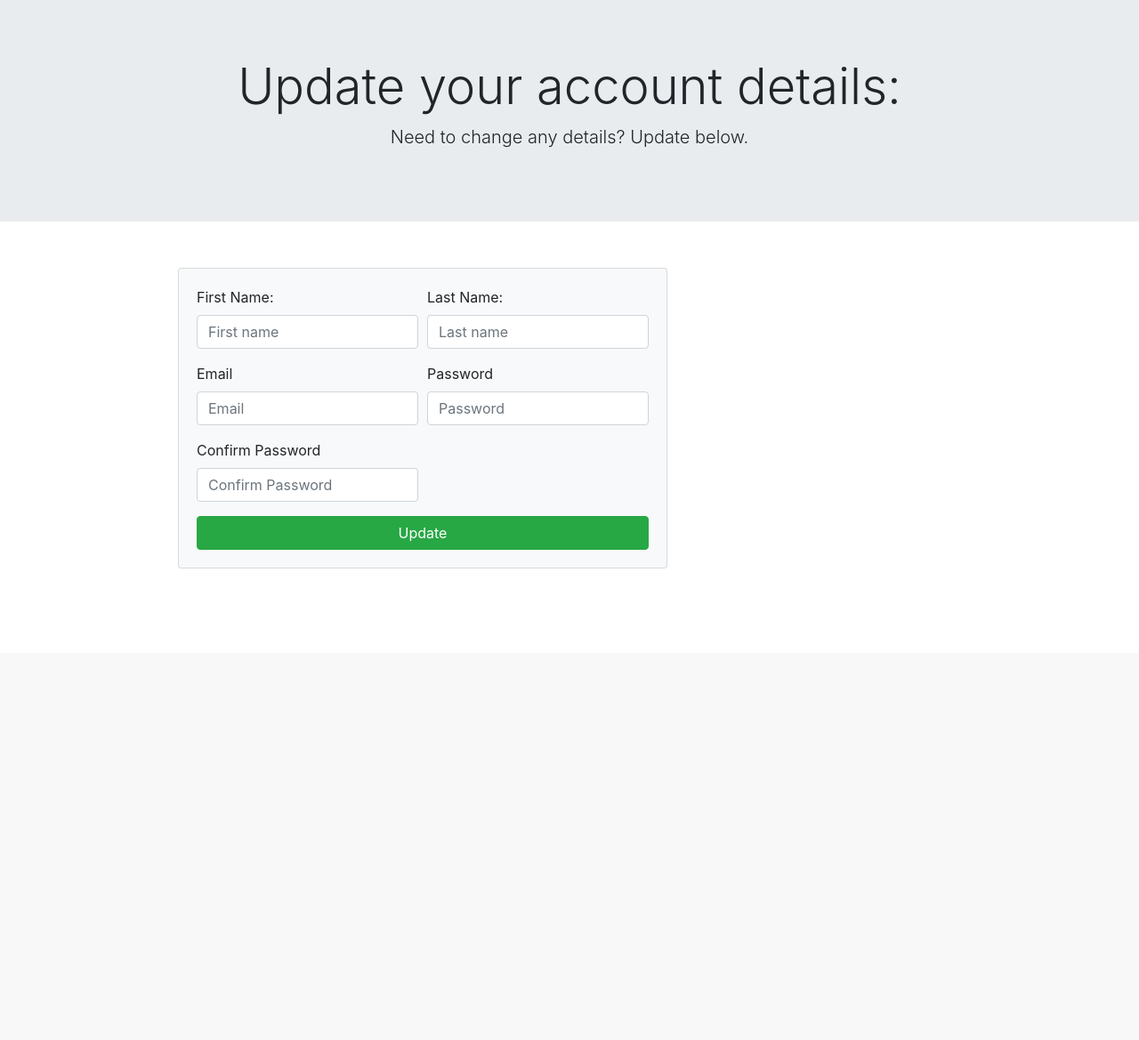
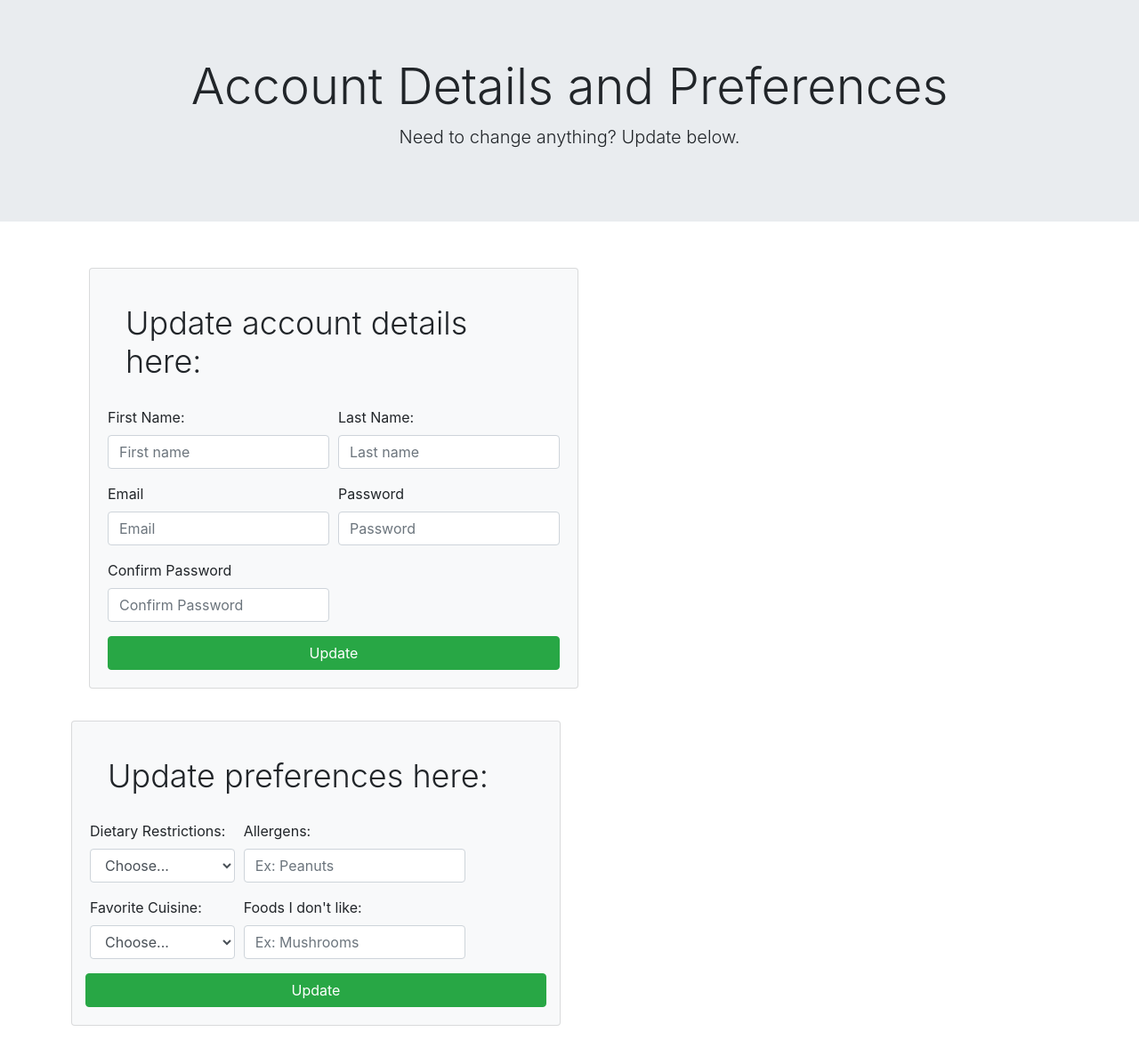
Before and after one commit to beckydiaz/savour, a Django app: page /savour/update/account in a window 1280 px wide. Shown: the part 66-1235 px from the top of the page at 89% size. Before the commit the page ends 705 px from the top, so only its background shows below. Run offline with Django 3.2, Linux system fonts and the light colour scheme; parts of the project's set-up code (start-up, migrations or seed data) failed here and were passed over; some libraries are stand-ins or nearby versions.

Commit message:
update account page template

```diff
--- a/apps/savour_app/templates/savour_app/savour_account.html
+++ b/apps/savour_app/templates/savour_app/savour_account.html
@@ -17,7 +17,8 @@
             <img src="{% static 'savour_app/img/logo?.png' %}" width="40" height="40" alt="">
             SAVOUR
         </a>
-                <button class="navbar-toggler" type="button" data-toggle="collapse" data-target="#navbarNav" aria-controls="navbarNav" aria-expanded="false" aria-label="Toggle navigation">
+        <button class="navbar-toggler" type="button" data-toggle="collapse" data-target="#navbarNav"
+            aria-controls="navbarNav" aria-expanded="false" aria-label="Toggle navigation">
             <span class="navbar-toggler-icon"></span>
         </button>
         <div class="collapse navbar-collapse d-flex flex-row-reverse" id="navbarNav">
@@ -36,8 +37,8 @@
     </nav>
     <div class="jumbotron jumbotron-fluid" style='text-align: center'>
         <div class="container">
-            <h1 class="display-4">Update your account details:</h1>
-            <p class="lead">Need to change any details? Update below.</p>
+            <h1 class="display-4">Account Details and Preferences</h1>
+            <p class="lead">Need to change anything? Update below.</p>
         </div>
     </div>
     {% if messages %}
@@ -49,10 +50,11 @@
     {% endif %}
 
 
-    <div style="display: inline-block; margin-top: 20px;">
-        <form class="card bg-light mb-3" style="width: 550px; padding: 20px; margin-left: 200px; display: inline-block"
+    <div style="display: inline-block; margin-top: 20px">
+        <form class="card bg-light mb-3" style="width: 550px; padding: 20px; margin-left: 100px; display: inline-block"
             action="/savour/update/account" method='POST'>
             {% csrf_token %}
+            <h1 class="display-4" style='font-size: 36px; padding: 20px'>Update account details here:</h1>
             <div class="form-row">
                 <div class="form-group col-md-6">
                     <label for="first_name">First Name:</label>
@@ -76,117 +78,50 @@
                     <input type="password" class="form-control" name='confirm_password' placeholder="Confirm Password">
                 </div>
             </div>
-            <!-- <div class="form-group">
-                <label for="inputAddress">Address</label>
-                <input type="text" class="form-control" id="inputAddress" placeholder="1234 Main St">
+            <button type="submit" class="btn btn-success btn-block">Update</button>
+        </form>
     </div>
-            <div class="form-group">
-                <label for="inputAddress2">Address 2</label>
-                <input type="text" class="form-control" id="inputAddress2" placeholder="Apartment, studio, or floor">
+    <div style="display: inline-block; margin-top: 20px; vertical-align: top">
+        <form class="card bg-light mb-3" style="width: 550px; padding: 20px; margin-left: 80px; display: inline-block"
+            action="/savour/update/account" method='POST'>
+            <h1 class="display-4" style='font-size: 36px; padding: 20px'>Update preferences here:</h1>
+            {% csrf_token %}
+            <div class="form-row">
+                <div class="form-group col-md-4" >
+                        <label for="inputState">Dietary Restrictions:</label>
+                        <select id="inputState" class="form-control">
+                            <option selected>Choose...</option>
+                            <option>Gluten-free</option>
+                            <option>Nut-free</option>
+                            <option>Dairy-free</option>
+                            <option>Vegetarian</option>
+                            <option>Vegan</option>
+                            <option>Kosher</option>
+                        </select>
                     </div>
-            <div class="form-row">
                 <div class="form-group col-md-6">
-                    <label for="inputCity">City</label>
-                    <input type="text" class="form-control" id="inputCity">
+                    <label for="inputEmail4">Allergens:</label>
+                    <input type="text" class="form-control" name='text' placeholder="Ex: Peanuts">
                 </div>
                 <div class="form-group col-md-4">
-                    <label for="inputState">State</label>
-                    <select id="inputState" class="form-control">
+                    <label for="cuisine">Favorite Cuisine:</label>
+                    <select id="cuisine" class="form-control">
                         <option selected>Choose...</option>
-                        <option value="AL">AL</option>
-                        <option value="AK">AK</option>
-                        <option value="AR">AR</option>
-                        <option value="AZ">AZ</option>
-                        <option value="CA">CA</option>
-                        <option value="CO">CO</option>
-                        <option value="CT">CT</option>
-                        <option value="DC">DC</option>
-                        <option value="DE">DE</option>
-                        <option value="FL">FL</option>
-                        <option value="GA">GA</option>
-                        <option value="HI">HI</option>
-                        <option value="IA">IA</option>
-                        <option value="ID">ID</option>
-                        <option value="IL">IL</option>
-                        <option value="IN">IN</option>
-                        <option value="KS">KS</option>
-                        <option value="KY">KY</option>
-                        <option value="LA">LA</option>
-                        <option value="MA">MA</option>
-                        <option value="MD">MD</option>
-                        <option value="ME">ME</option>
-                        <option value="MI">MI</option>
-                        <option value="MN">MN</option>
-                        <option value="MO">MO</option>
-                        <option value="MS">MS</option>
-                        <option value="MT">MT</option>
-                        <option value="NC">NC</option>
-                        <option value="NE">NE</option>
-                        <option value="NH">NH</option>
-                        <option value="NJ">NJ</option>
-                        <option value="NM">NM</option>
-                        <option value="NV">NV</option>
-                        <option value="NY">NY</option>
-                        <option value="ND">ND</option>
-                        <option value="OH">OH</option>
-                        <option value="OK">OK</option>
-                        <option value="OR">OR</option>
-                        <option value="PA">PA</option>
-                        <option value="RI">RI</option>
-                        <option value="SC">SC</option>
-                        <option value="SD">SD</option>
-                        <option value="TN">TN</option>
-                        <option value="TX">TX</option>
-                        <option value="UT">UT</option>
-                        <option value="VT">VT</option>
-                        <option value="VA">VA</option>
-                        <option value="WA">WA</option>
-                        <option value="WI">WI</option>
-                        <option value="WV">WV</option>
-                        <option value="WY">WY</option>
+                        <option>Italian</option>
+                        <option>Thai</option>
+                        <option>Japanese</option>
+                        <option>Mexican</option>
+                        <option>Indian</option>
+                        <option>Korean</option>
                     </select>
                 </div>
-                <div class="form-group col-md-2">
-                    <label for="inputZip">Zip</label>
-                    <input type="text" class="form-control" id="inputZip">
+                <div class="form-group col-md-6">
+                        <label for="inputEmail4">Foods I don't like:</label>
+                        <input type="text" class="form-control" name='text' placeholder="Ex: Mushrooms">
                 </div>
-            </div>
-            <div class="form-group">
-                <div class="form-check">
-                    <input class="form-check-input" type="checkbox" id="gridCheck">
-                    <label class="form-check-label" for="gridCheck">
-                        Remember me
-                    </label>
-                </div>
-            </div> -->
             <button type="submit" class="btn btn-success btn-block">Update</button>
         </form>
-
-        <!--
-        <div style="display: inline-block; vertical-align: top; margin-left: 20px">
-            <form class="card bg-light mb-3" style="width: 500px; padding: 20px; display: inline-block;"
-                action="/user/login" method='POST'>
-                <h1 class="display-4">Please sign in</h1>
-                {% csrf_token %}
-                <div class="form-group col-md-6">
-                    <label for="inputEmail4">Email</label>
-                    <input type="email" class="form-control" name='email' placeholder="Email">
     </div>
-                <div class="form-group col-md-6">
-                    <label for="inputPassword4">Password</label>
-                    <input type="password" class="form-control" name="password" id="inputPassword4" placeholder="Password">
-                </div>
-                <div class="form-group">
-                    <div class="form-check">
-                        <input class="form-check-input" type="checkbox" id="gridCheck">
-                        <label class="form-check-label" for="gridCheck">
-                            Remember me
-                        </label>
-                    </div>
-                </div> -->
-        <!-- <button type="submit" class="btn btn-success btn-block">Login</button>
-            </form>
-        </div> -->
 </body>
 
 </html>
```
Lines whose indentation alone changed are shown as unchanged.
